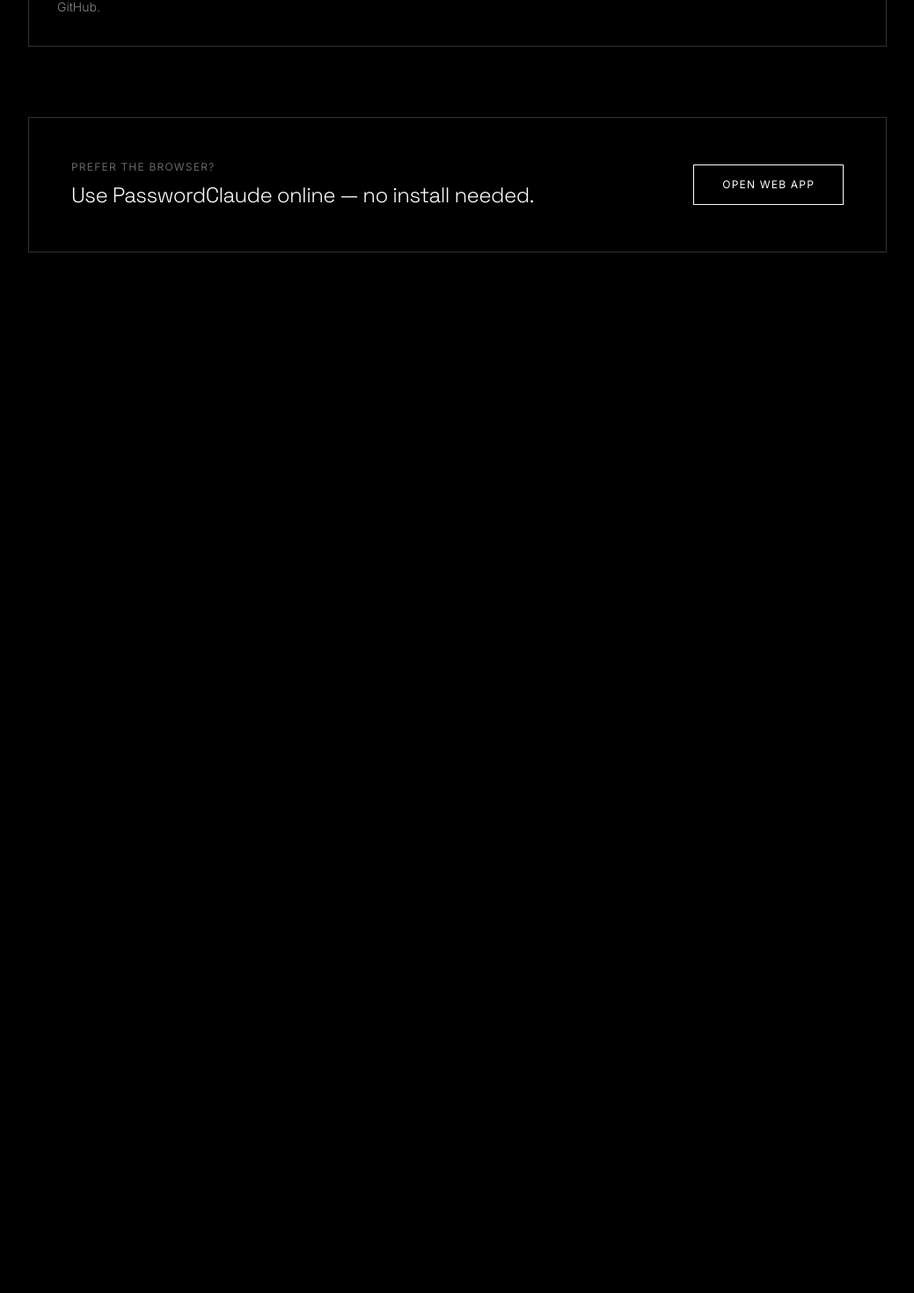
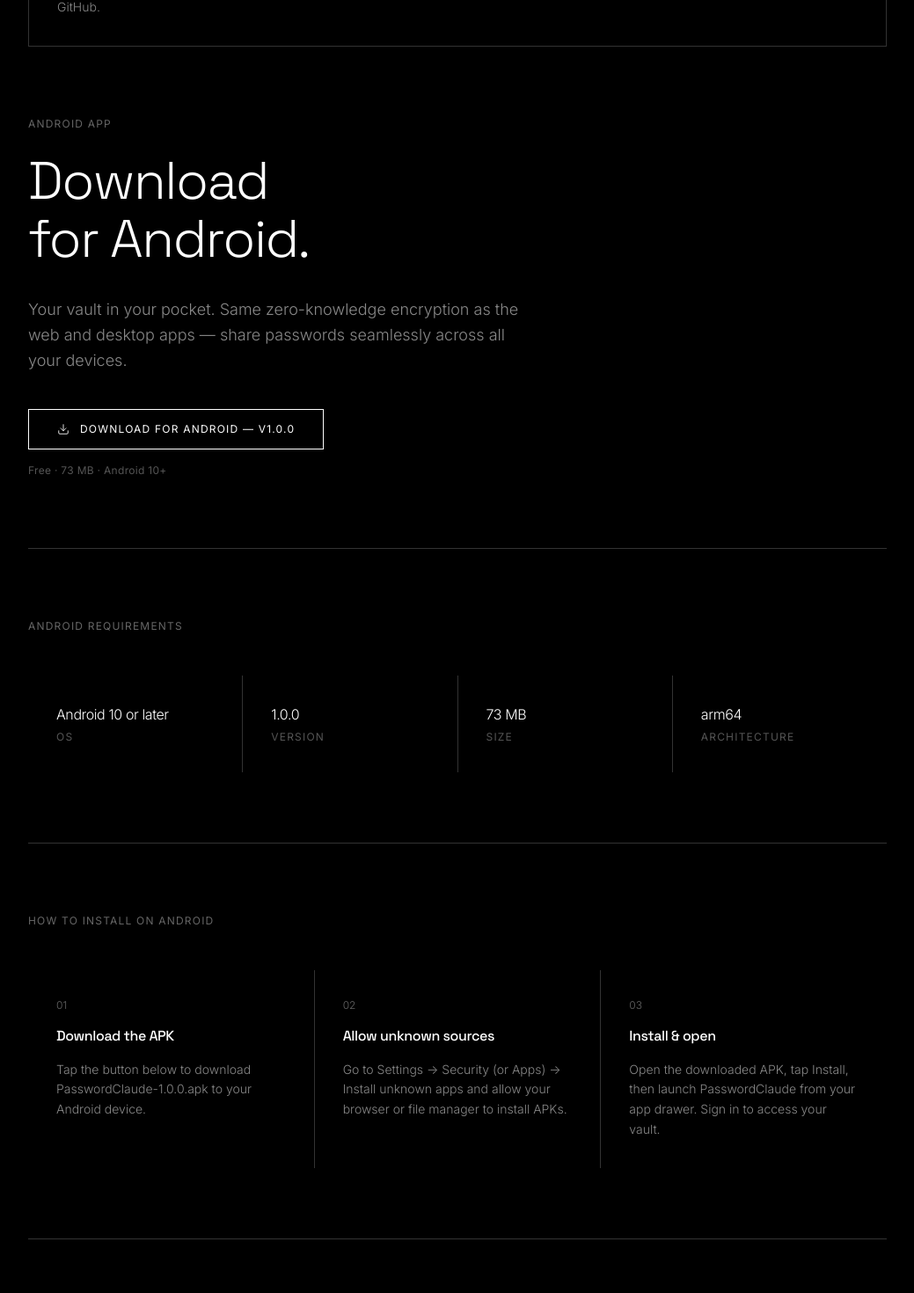
Before and after one commit to nepnpc/PasswordClaude, a React (Vite) app: page /download in a window 1280 px wide. Shown: the part 1640-3110 px from the top of the page at 88% size, without its empty margins (120-1159 px from the left). Before the commit the page ends 2023 px from the top, so only its background shows below. Built offline with nearby package versions, Linux system fonts and the light colour scheme; no server answers.

Commit message:
Add Android APK download section; update Home platform stats

```diff
--- a/src/pages/Download.jsx
+++ b/src/pages/Download.jsx
@@ -1,5 +1,8 @@
 const DOWNLOAD_URL =
   'https://github.com/nepnpc/PasswordClaude/releases/download/v1.0.0/PasswordClaude.Setup.1.0.0.exe'
+
+const ANDROID_DOWNLOAD_URL =
+  'https://github.com/nepnpc/PasswordClaude/releases/download/v1.0.0/PasswordClaude-1.0.0.apk'
 
 const steps = [
   { number: '01', title: 'Download the installer', body: 'Click the button below to download PasswordClaude Setup 1.0.0.exe (79 MB).' },
@@ -7,11 +10,24 @@
   { number: '03', title: 'Launch & create your vault', body: 'Open PasswordClaude from the Start menu or desktop shortcut. Sign up and set your master password to get started.' },
 ]
 
+const androidSteps = [
+  { number: '01', title: 'Download the APK', body: 'Tap the button below to download PasswordClaude-1.0.0.apk to your Android device.' },
+  { number: '02', title: 'Allow unknown sources', body: 'Go to Settings → Security (or Apps) → Install unknown apps and allow your browser or file manager to install APKs.' },
+  { number: '03', title: 'Install & open', body: 'Open the downloaded APK, tap Install, then launch PasswordClaude from your app drawer. Sign in to access your vault.' },
+]
+
 const requirements = [
   { label: 'OS', value: 'Windows 10 or later (64-bit)' },
   { label: 'Version', value: '1.0.0' },
   { label: 'Size', value: '79 MB' },
   { label: 'Architecture', value: 'x64' },
+]
+
+const androidRequirements = [
+  { label: 'OS', value: 'Android 10 or later' },
+  { label: 'Version', value: '1.0.0' },
+  { label: 'Size', value: '73 MB' },
+  { label: 'Architecture', value: 'arm64' },
 ]
 
 export default function Download() {
@@ -87,6 +103,64 @@
         </p>
       </section>
 
+      {/* Android Hero */}
+      <section className="border-b border-[#333333] pb-20 mb-20">
+        <p className="text-xs tracking-widest uppercase text-[#666666] mb-6">
+          Android App
+        </p>
+        <h1 className="text-6xl font-light tracking-tight text-white leading-[1.1] mb-8 max-w-3xl">
+          Download<br />for Android.
+        </h1>
+        <p className="text-[#888888] text-lg font-light leading-relaxed max-w-xl mb-10">
+          Your vault in your pocket. Same zero-knowledge encryption as the web and desktop apps — share passwords seamlessly across all your devices.
+        </p>
+        <a
+          href={ANDROID_DOWNLOAD_URL}
+          className="inline-flex items-center gap-3 border border-white text-white text-xs tracking-widest uppercase py-3.5 px-8 hover:bg-white hover:text-black transition-colors duration-150"
+        >
+          <DownloadIcon />
+          Download for Android — v1.0.0
+        </a>
+        <p className="mt-4 text-xs text-[#555555] tracking-wide">
+          Free · 73 MB · Android 10+
+        </p>
+      </section>
+
+      {/* Android requirements */}
+      <section className="border-b border-[#333333] pb-20 mb-20">
+        <p className="text-xs tracking-widest uppercase text-[#666666] mb-12">
+          Android Requirements
+        </p>
+        <div className="grid grid-cols-2 md:grid-cols-4 gap-px bg-[#333333]">
+          {androidRequirements.map(({ label, value }) => (
+            <div key={label} className="bg-black px-8 py-8 flex flex-col gap-1.5">
+              <span className="text-base font-light text-white tracking-tight">{value}</span>
+              <span className="text-xs tracking-widest uppercase text-[#555555]">{label}</span>
+            </div>
+          ))}
+        </div>
+      </section>
+
+      {/* Android install steps */}
+      <section className="border-b border-[#333333] pb-20 mb-20">
+        <p className="text-xs tracking-widest uppercase text-[#666666] mb-12">
+          How to Install on Android
+        </p>
+        <div className="grid grid-cols-1 md:grid-cols-3 gap-px bg-[#333333]">
+          {androidSteps.map(({ number, title, body }) => (
+            <div key={number} className="bg-black p-8 flex flex-col gap-4">
+              <span className="text-xs text-[#666666] font-light">{number}</span>
+              <h3 className="text-base font-medium text-white tracking-tight leading-snug">
+                {title}
+              </h3>
+              <p className="text-sm text-[#888888] font-light leading-relaxed">
+                {body}
+              </p>
+            </div>
+          ))}
+        </div>
+      </section>
+
       {/* CTA */}
       <section className="border border-[#333333] hover:border-[#555555] transition-colors duration-150 p-12 flex flex-col md:flex-row items-start md:items-center justify-between gap-6">
         <div>
--- a/src/pages/Home.jsx
+++ b/src/pages/Home.jsx
@@ -22,7 +22,7 @@
   { value: 'AES-256', label: 'Encryption Standard' },
   { value: 'Zero', label: 'Knowledge Architecture' },
   { value: '100%', label: 'Open Source' },
-  { value: 'Cross', label: 'Platform Support' },
+  { value: 'Web · Win · Android', label: 'Platform Support' },
 ]
 
 export default function Home() {
@@ -51,7 +51,7 @@
             to="/download"
             className="border border-[#333333] text-[#888888] text-xs tracking-widest uppercase py-3.5 px-8 hover:border-white hover:text-white transition-colors duration-150"
           >
-            Download for Windows →
+            Download for Windows & Android →
           </Link>
         </div>
       </section>
```
